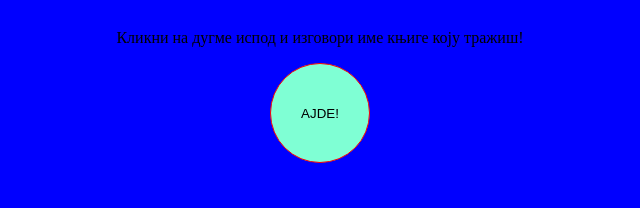
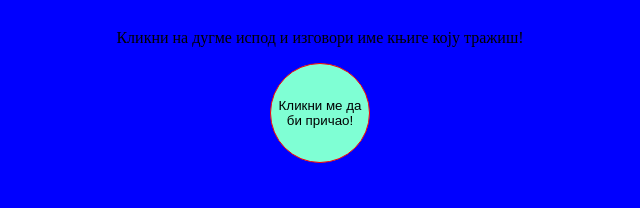
Before and after one commit to Dinonononono1989/delfinarijum, a plain HTML site: page index.html in a window 1280 px wide. Shown: the part 146-354 px from the top of the page, without its empty margins (328-968 px from the left). Drawn offline with Linux system fonts and the light colour scheme.

Commit message:
мала промена

```diff
--- a/index.html
+++ b/index.html
@@ -11,7 +11,7 @@
     <p class="label">ДЕЛФИНАРИЈУМ</p>
     <p class="label">-књижаревог најбољег другара! 😁</p>
     <p class="label">Кликни на дугме испод и изговори име књиге коју тражиш!</p>
-    <button id="btnGiveCommand" onclick="">AJDE!</button>
+    <button id="btnGiveCommand" onclick="">Кликни ме да би причао!</button>
     <p id="message"></p>
     <p class="label">*Шта ће се догодити?</p>
     <p class="label">У новом прозору ће се отворити сајт www.delfi.rs са претрагом за тражени појам.</p>
```
